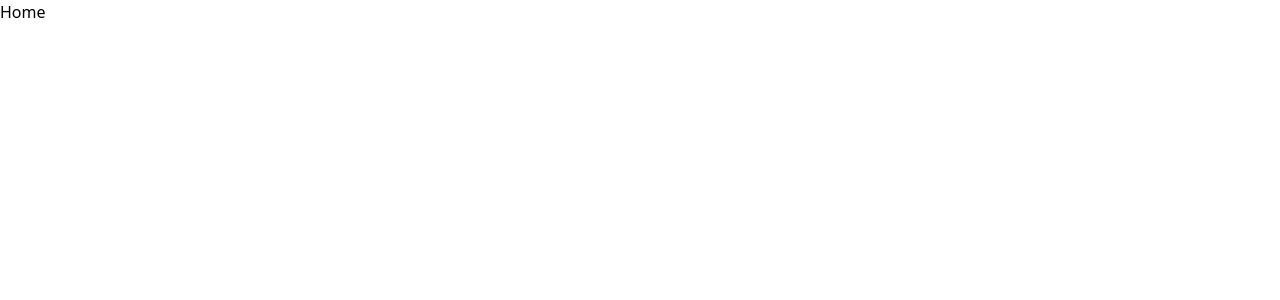
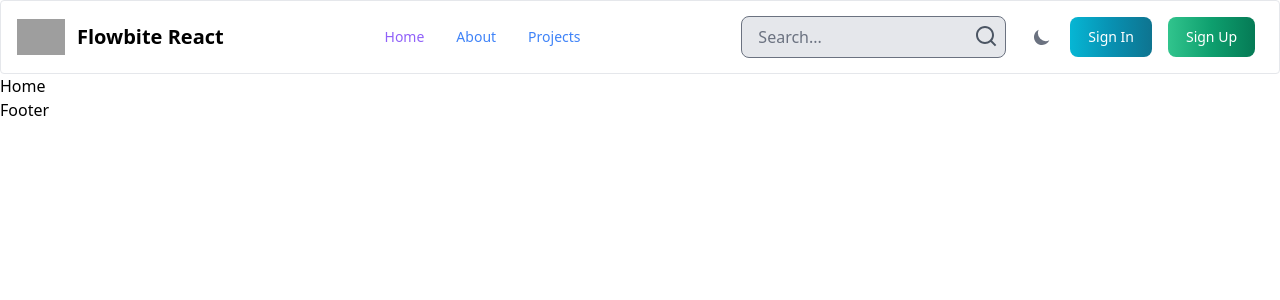
Before and after one commit to rakshithn050/react_blog_client, a React (Vite) app: page / in a window 1280 px wide. Shown: the top 300 px of the page. Built offline with nearby package versions, Linux system fonts and the light colour scheme; grey boxes are pictures that could not be loaded.

Commit message:
Created Layout and Navbar component included

```diff
--- a/package.json
+++ b/package.json
@@ -10,8 +10,10 @@
     "preview": "vite preview"
   },
   "dependencies": {
+    "flowbite-react": "^0.9.0",
     "react": "^18.2.0",
     "react-dom": "^18.2.0",
+    "react-icons": "^5.2.1",
     "react-router-dom": "^6.23.1"
   },
   "devDependencies": {
--- a/src/App.jsx
+++ b/src/App.jsx
@@ -5,18 +5,23 @@ import SignIn from "./pages/SignIn";
 import SignUp from "./pages/SignUp";
 import Dashboard from "./pages/Dashboard";
 import Projects from "./pages/Dashboard";
+import Layout from "./layouts/Layout";
+import PageNotFound from "./pages/PageNotFound";
 
 function App() {
   return (
     <>
       <BrowserRouter>
         <Routes>
-          <Route path="/" element={<Home />} />
-          <Route path="/about" element={<About />} />
-          <Route path="/login" element={<SignIn />} />
-          <Route path="/register" element={<SignUp />} />
-          <Route path="/dashboard" element={<Dashboard />} />
-          <Route path="/projects" element={<Projects />} />
+          <Route path="/" element={<Layout />}>
+            <Route index element={<Home />} />
+            <Route path="about" element={<About />} />
+            <Route path="login" element={<SignIn />} />
+            <Route path="register" element={<SignUp />} />
+            <Route path="dashboard" element={<Dashboard />} />
+            <Route path="projects" element={<Projects />} />
+          </Route>
+          <Route path="*" element={<PageNotFound />} />
         </Routes>
       </BrowserRouter>
     </>
--- /dev/null
+++ b/src/components/Footer.jsx
@@ -0,0 +1,7 @@
+import React from "react";
+
+const Footer = () => {
+  return <div>Footer</div>;
+};
+
+export default Footer;
--- /dev/null
+++ b/src/components/Header.jsx
@@ -0,0 +1,12 @@
+import React from "react";
+import Navbar from "./Navbar";
+
+const Header = () => {
+  return (
+    <>
+      <Navbar />
+    </>
+  );
+};
+
+export default Header;
--- /dev/null
+++ b/src/components/Navbar.jsx
@@ -0,0 +1,162 @@
+import React, { useState } from "react";
+import {
+  Avatar,
+  Dropdown,
+  DarkThemeToggle,
+  Button,
+  Navbar as FlowbiteNavbar,
+} from "flowbite-react";
+import { NavLink } from "react-router-dom";
+import { RiSearchLine } from "react-icons/ri";
+
+const Navbar = () => {
+  const [isLoggedIn, setIsLoggedIn] = useState(false);
+
+  const handleSearch = (e) => {
+    e.preventDefault();
+    // Handle search functionality if needed
+  };
+
+  return (
+    <FlowbiteNavbar
+      fluid
+      rounded
+      className="bg-white px-2 py-[15px] border dark:border-gray-700 dark:bg-gray-800 sm:px-4 rounded"
+    >
+      {/* Logo and Brand */}
+      <FlowbiteNavbar.Brand href="https://flowbite-react.com">
+        <img
+          src="https://img.freepik.com/free-vector/geometric-leaves-logo-business-template_23-2148707652.jpg?w=740&t=st=1718532568~exp=1718533168~hmac=251fd52394c242e2e2a7c3b6d85d72ed9b8ef91ad402d057bb159856ec153e5c"
+          className="mr-3 h-6 sm:h-9"
+          alt="Flowbite React Logo"
+        />
+        <span className="self-center whitespace-nowrap text-xl font-semibold dark:text-white">
+          Flowbite React
+        </span>
+      </FlowbiteNavbar.Brand>
+      {/* Logo End */}
+
+      {/* Side Navigation and Search */}
+      <div className="flex md:flex-row md:items-center md:justify-between md:order-2">
+        <div className="flex-shrink-0 mr-4 mb-2 md:mb-0">
+          <form onSubmit={handleSearch} className="relative">
+            <input
+              type="text"
+              placeholder={window.innerWidth > 768 ? "Search..." : ""}
+              className="bg-gray-200 rounded-lg px-4 py-2 focus:outline-none focus:ring-2 focus:ring-blue-500 lg:w-full md:w-16 sm:w-32 hidden md:flex"
+            />
+            <button
+              type="submit"
+              className="absolute right-0 top-0 mt-2 mr-2 focus:outline-none"
+            >
+              <RiSearchLine className="h-6 w-6 text-gray-600" />
+            </button>
+          </form>
+        </div>
+
+        <div className="flex items-center">
+          <DarkThemeToggle />
+
+          {isLoggedIn ? (
+            <Dropdown
+              arrowIcon={false}
+              inline
+              label={
+                <Avatar
+                  alt="User settings"
+                  img="https://flowbite.com/docs/images/people/profile-picture-5.jpg"
+                  rounded
+                />
+              }
+            >
+              <Dropdown.Header>
+                <span className="block text-sm">Bonnie Green</span>
+                <span className="block truncate text-sm font-medium">
+                  name@flowbite.com
+                </span>
+              </Dropdown.Header>
+              <Dropdown.Item>Dashboard</Dropdown.Item>
+              <Dropdown.Item>Settings</Dropdown.Item>
+              <Dropdown.Item>Earnings</Dropdown.Item>
+              <Dropdown.Divider />
+              <Dropdown.Item>Sign out</Dropdown.Item>
+            </Dropdown>
+          ) : (
+            <div className="hidden md:flex lg:flex">
+              <NavLink to="/login" className="mx-2">
+                <Button gradientMonochrome="info" className="w-full">
+                  Sign In
+                </Button>
+              </NavLink>
+              <NavLink to="/register" className="mx-2">
+                <Button gradientMonochrome="success" className="w-full">
+                  Sign Up
+                </Button>
+              </NavLink>
+            </div>
+          )}
+
+          <FlowbiteNavbar.Toggle />
+        </div>
+      </div>
+      {/* Side Navigation and Search End */}
+
+      {/* Navigation Links and Collapsible Menu */}
+      <FlowbiteNavbar.Collapse>
+        {/* Main Navigation Links */}
+        <FlowbiteNavbar.Link as={"div"}>
+          <NavLink
+            to=""
+            className={({ isActive }) =>
+              isActive ? "text-purple-500" : "text-blue-500"
+            }
+          >
+            Home
+          </NavLink>
+        </FlowbiteNavbar.Link>
+
+        <FlowbiteNavbar.Link as={"div"}>
+          <NavLink
+            to="about"
+            className={({ isActive }) =>
+              isActive ? "text-purple-500" : "text-blue-500"
+            }
+          >
+            About
+          </NavLink>
+        </FlowbiteNavbar.Link>
+
+        <FlowbiteNavbar.Link as={"div"}>
+          <NavLink
+            to="projects"
+            className={({ isActive }) =>
+              isActive ? "text-purple-500" : "text-blue-500"
+            }
+          >
+            Projects
+          </NavLink>
+        </FlowbiteNavbar.Link>
+
+        {/* Conditional Sign In/Sign Up Buttons */}
+        {!isLoggedIn && (
+          <div className="mt-4 md:hidden">
+            {/* Hide on medium screens and above */}
+            <NavLink to="/login" className="block">
+              <Button gradientMonochrome="info" className="w-full">
+                Sign In
+              </Button>
+            </NavLink>
+            <NavLink to="/register" className="block mt-2">
+              <Button gradientMonochrome="success" className="w-full">
+                Sign Up
+              </Button>
+            </NavLink>
+          </div>
+        )}
+      </FlowbiteNavbar.Collapse>
+      {/* Navigation Links End */}
+    </FlowbiteNavbar>
+  );
+};
+
+export default Navbar;
--- /dev/null
+++ b/src/layouts/Layout.jsx
@@ -0,0 +1,18 @@
+import React from "react";
+import { Outlet } from "react-router-dom";
+import Header from "../components/Header";
+import Footer from "../components/Footer";
+
+const Layout = () => {
+  return (
+    <>
+      <Header />
+      <main>
+        <Outlet />
+      </main>
+      <Footer />
+    </>
+  );
+};
+
+export default Layout;
--- /dev/null
+++ b/src/pages/PageNotFound.jsx
@@ -0,0 +1,7 @@
+import React from "react";
+
+const PageNotFound = () => {
+  return <div>PageNotFound</div>;
+};
+
+export default PageNotFound;
--- a/tailwind.config.js
+++ b/tailwind.config.js
@@ -1,8 +1,10 @@
+const flowbite = require("flowbite-react/tailwind");
+
 /** @type {import('tailwindcss').Config} */
 export default {
-  content: ["./index.html", "./src/**/*.{js,ts,jsx,tsx}"],
+  content: ["./index.html", "./src/**/*.{js,ts,jsx,tsx}", flowbite.content()],
   theme: {
     extend: {},
   },
-  plugins: [],
+  plugins: [flowbite.plugin()],
 };
--- a/vite.config.js
+++ b/vite.config.js
@@ -1,7 +1,7 @@
-import { defineConfig } from 'vite'
-import react from '@vitejs/plugin-react-swc'
+import { defineConfig } from "vite";
+import react from "@vitejs/plugin-react-swc";
 
 // https://vitejs.dev/config/
 export default defineConfig({
   plugins: [react()],
-})
+});
```
Also changed, not shown: 1 other file (tests, documents, lock files or other folders).
